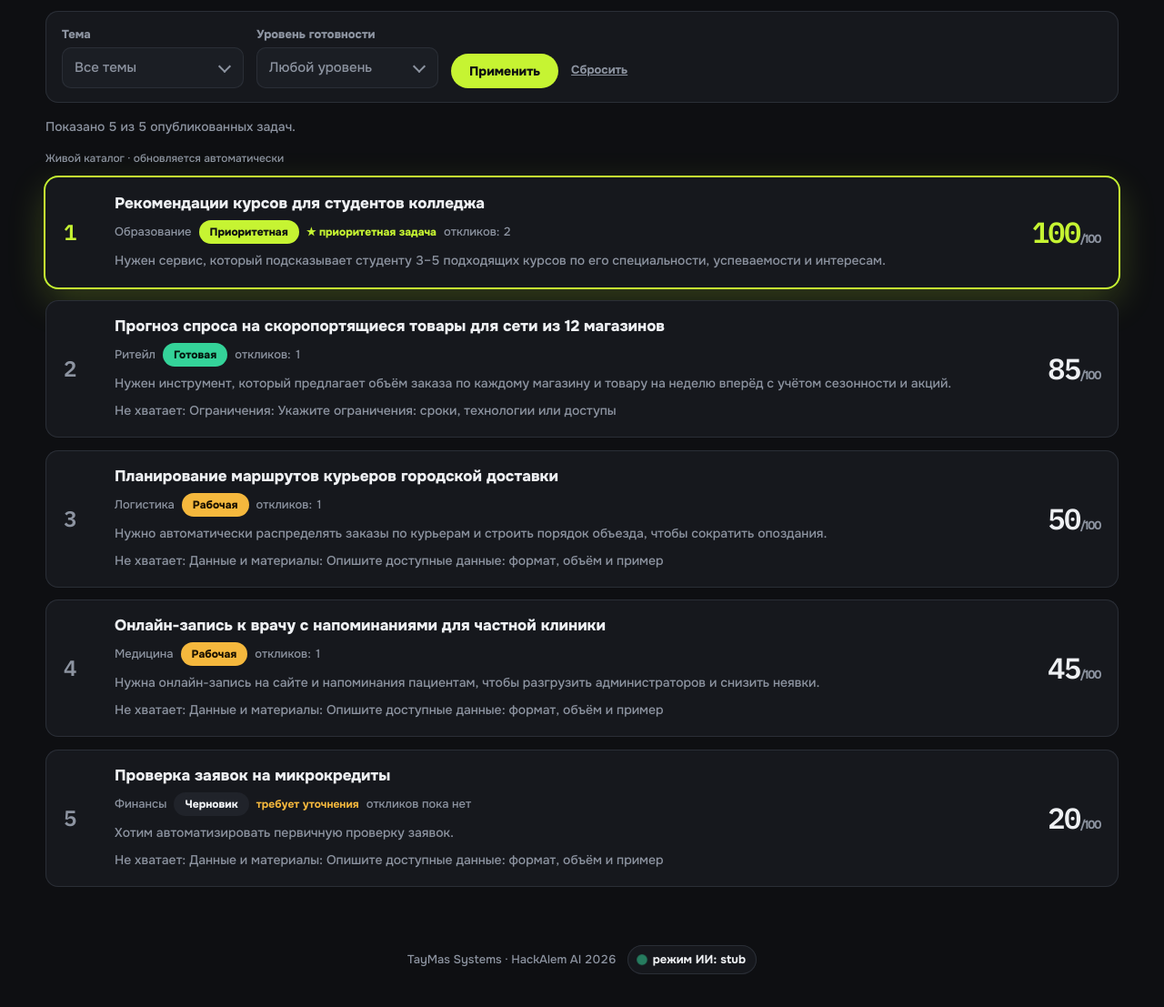
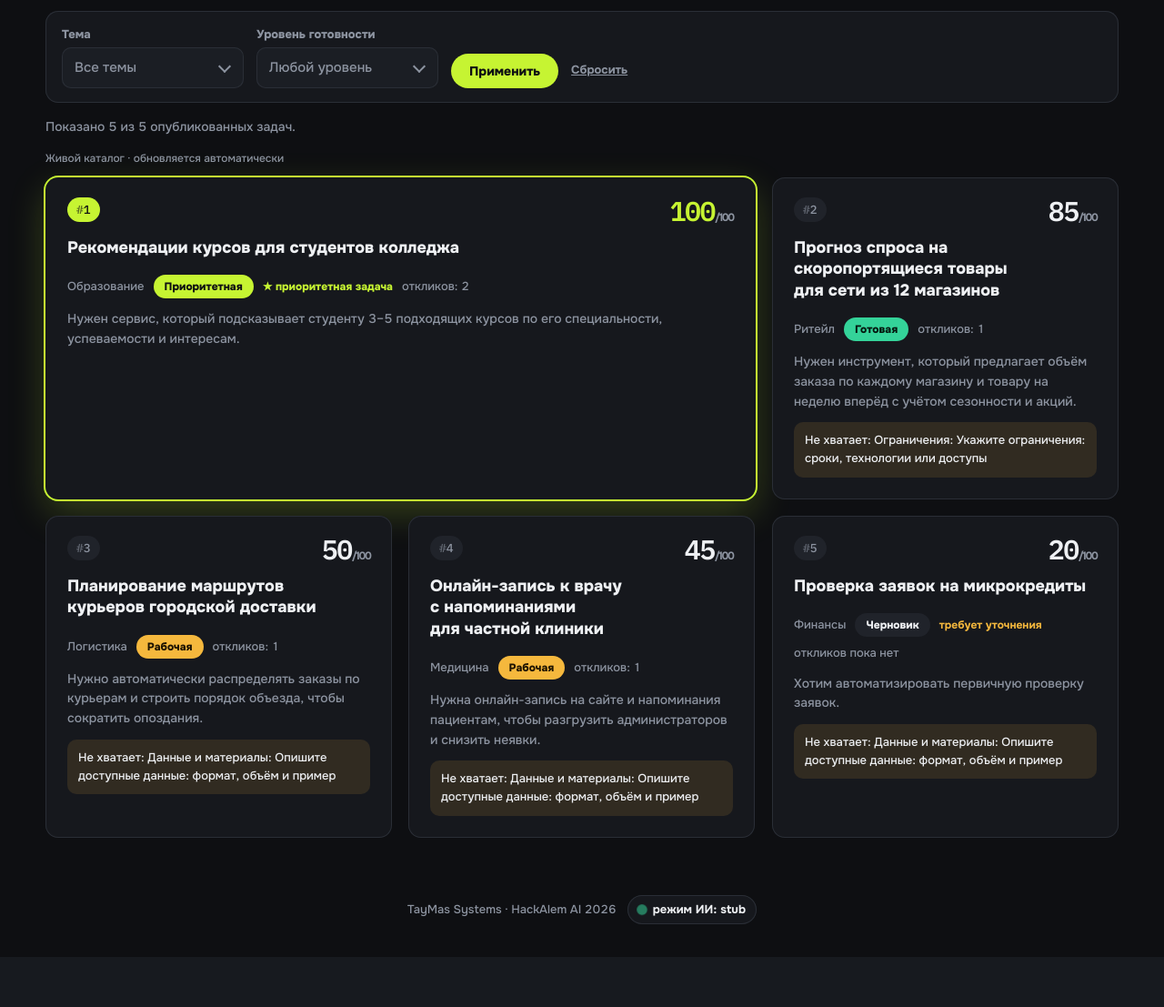
Before and after one commit to BAITC-Hacks/hack-4a84a5e5-taymas-systems, a FastAPI app: page /catalog in a window 1280 px wide. Shown: the part 416-1523 px from the top of the page at 91% size. After the commit the page ends 1468 px from the top, so only its background shows below. Run offline with FastAPI, Linux system fonts and the light colour scheme.

Commit message:
[HAC-55] Каталог: сетка карточек вместо длинных строк
Co-Authored-By: Claude Opus 5.5 <noreply@anthropic.com>

```diff
--- a/app/static/style.css
+++ b/app/static/style.css
@@ -548,3 +548,22 @@ body .task-head ~ section { margin-top: 56px; }
 body .task-head ~ section > h2 { margin-bottom: 20px; }
 body .card-fields dt { padding-top: 0; }
 body .card-fields dd { margin-bottom: 18px; }
+
+/* ===== Каталог: сетка карточек вместо длинных строк (HAC-55) ===== */
+body .task-list { display: grid; grid-template-columns: repeat(auto-fill, minmax(340px, 1fr)); gap: 18px; }
+body .task-row { display: grid; grid-template-columns: auto 1fr auto; grid-template-areas: "rank . score" "main main main"; align-items: start; gap: 14px 12px; padding: 22px 24px 24px; }
+body .task-row .rank { grid-area: rank; font: 500 13px/1 var(--mono); min-width: 0; padding: 7px 10px; border-radius: 999px; background: var(--surface-2); }
+body .task-row .rank::before { content: "#"; opacity: .6; }
+body .task-row.level-priority .rank { background: var(--accent); color: var(--accent-ink); }
+body .task-row .score { grid-area: score; font-size: 30px; line-height: 1; }
+body .task-row .score span { font-size: 12px; }
+body .task-main { grid-area: main; display: grid; gap: 12px; min-width: 0; }
+body .task-title { font-size: 18px; line-height: 1.3; text-decoration: none; text-wrap: balance; }
+body .task-title::after { content: ""; position: absolute; inset: 0; border-radius: inherit; }
+body .task-row:hover .task-title { color: var(--accent); }
+body .task-meta { display: flex; flex-wrap: wrap; align-items: center; gap: 8px 10px; font-size: 13px; }
+body .task-need { margin: 0; font-size: 14px; line-height: 1.55; display: -webkit-box; -webkit-line-clamp: 3; -webkit-box-orient: vertical; overflow: hidden; }
+body .task-need.task-hint { -webkit-line-clamp: 2; padding: 10px 12px; border-radius: var(--r-s); background: color-mix(in srgb, var(--warn) 12%, var(--surface)); color: var(--text); font-size: 13px; }
+@media (min-width: 900px) { body .task-list > .task-row.level-priority:first-child { grid-column: span 2; } }
+body .task-row { align-content: start; grid-template-rows: auto 1fr; }
+body .task-need.task-hint { display: block; -webkit-line-clamp: unset; }
```
